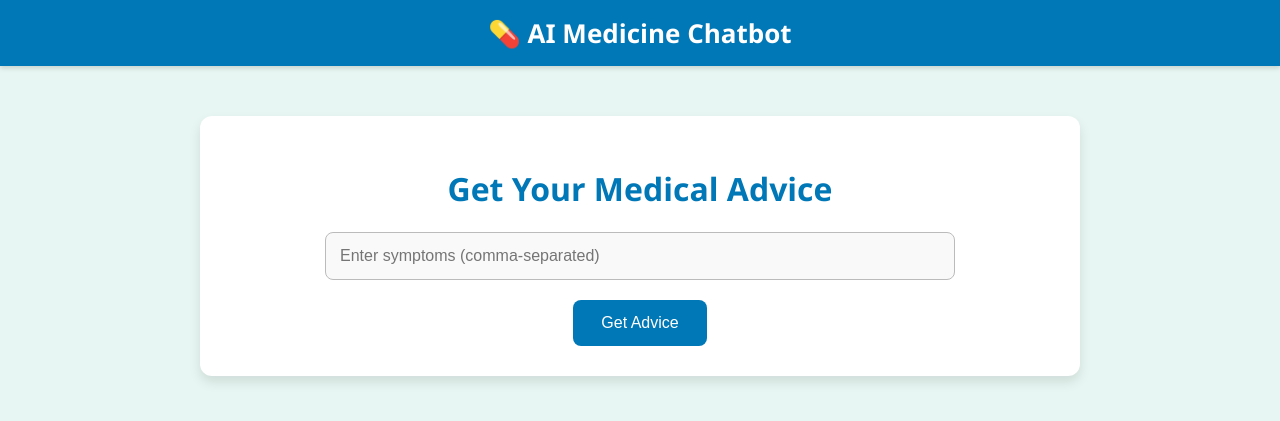
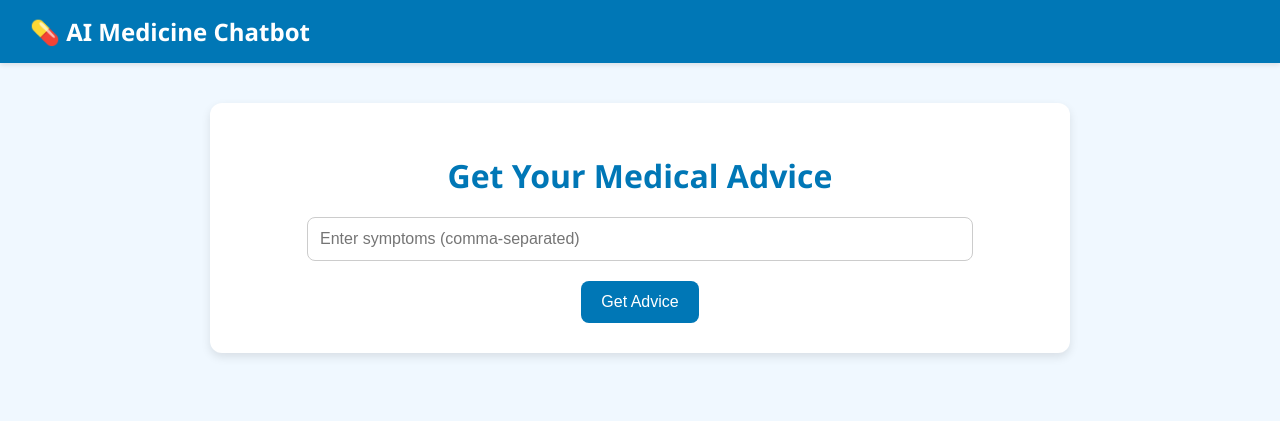
Before and after one commit to sivakumar1811/medbots, a Flask app: page / in a window 1280 px wide. Shown: the top 421 px of the page. Run offline with Flask 3, Linux system fonts and the light colour scheme.

Commit message:
style.css

```diff
--- a/static/style.css
+++ b/static/style.css
@@ -1,40 +1,35 @@
-/* General body and layout */
 body {
     font-family: 'Segoe UI', sans-serif;
-    background: #e7f6f2;
+    background: #f0f8ff;
     color: #333;
     margin: 0;
     padding: 0;
 }
 
-/* Navigation header */
 .navbar {
     background-color: #0077b6;
     padding: 15px 30px;
     color: white;
-    font-size: 26px;
+    font-size: 24px;
     font-weight: bold;
-    text-align: center;
-    box-shadow: 0 2px 5px rgba(0, 0, 0, 0.15);
+    box-shadow: 0 2px 5px rgba(0,0,0,0.1);
 }
 
-/* Main container */
 .container {
     max-width: 800px;
-    margin: 50px auto;
-    background: #ffffff;
-    padding: 30px 40px;
+    margin: 40px auto;
+    background: white;
+    padding: 30px;
     border-radius: 12px;
-    box-shadow: 0 6px 12px rgba(0, 0, 0, 0.1);
+    box-shadow: 0 4px 10px rgba(0,0,0,0.1);
 }
 
-/* Heading styles */
-h1, h2, h3 {
+h1 {
+    color: #0077b6;
+    margin-bottom: 20px;
     text-align: center;
-    color: #0077b6;
 }
 
-/* Form styling */
 form {
     display: flex;
     flex-direction: column;
@@ -42,24 +37,20 @@ form {
 }
 
 input[type="text"] {
-    padding: 14px;
-    width: 90%;
-    max-width: 600px;
+    padding: 12px;
+    width: 80%;
     margin-bottom: 20px;
     font-size: 16px;
-    border: 1px solid #bbb;
+    border: 1px solid #ccc;
     border-radius: 8px;
-    background-color: #f9f9f9;
 }
 
-/* Button styling */
 button {
     background-color: #0077b6;
-    color: #fff;
+    color: white;
     border: none;
-    padding: 14px 28px;
+    padding: 12px 20px;
     font-size: 16px;
-    font-weight: 500;
     border-radius: 8px;
     cursor: pointer;
     transition: background 0.3s ease;
```
Also changed, not shown: other parts of static/style.css (+12 -33 lines).
